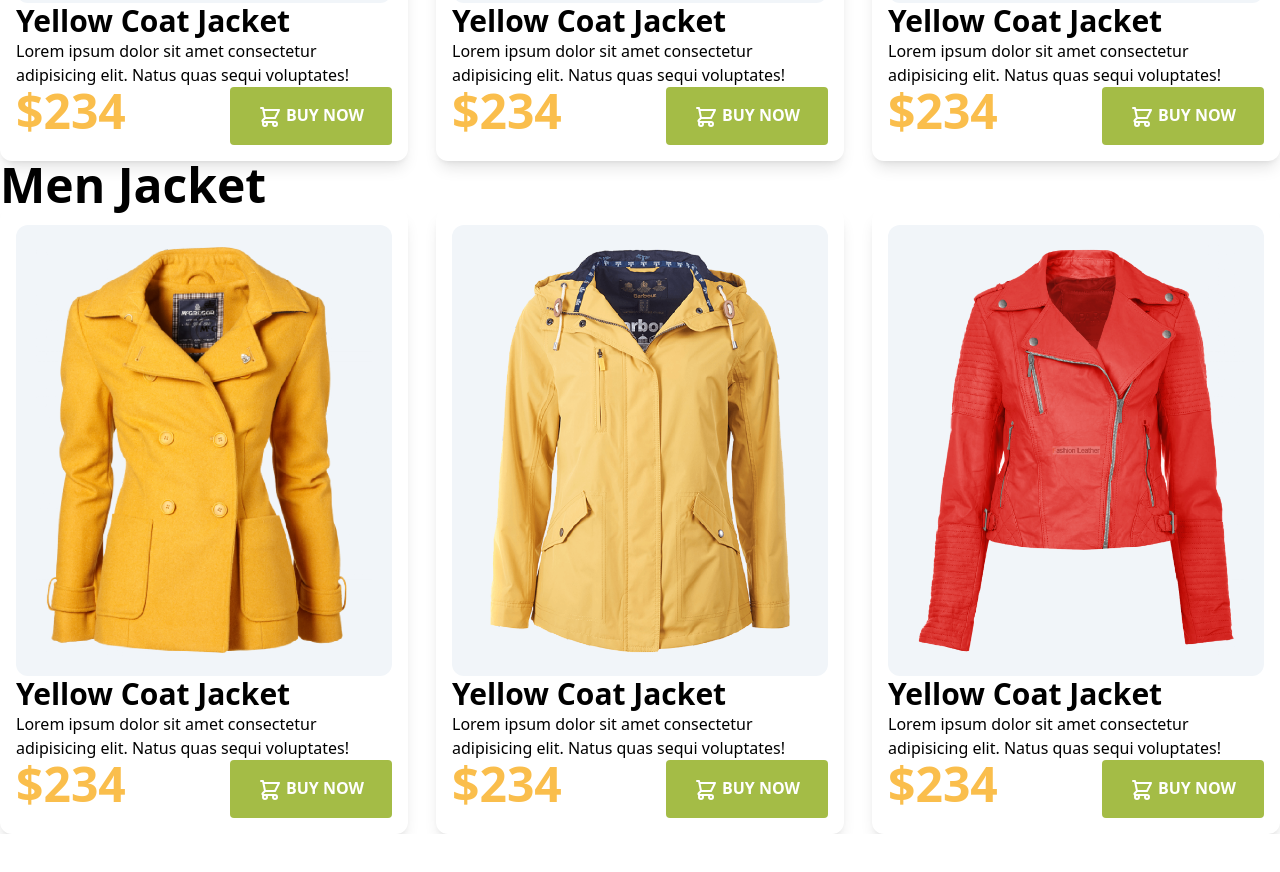
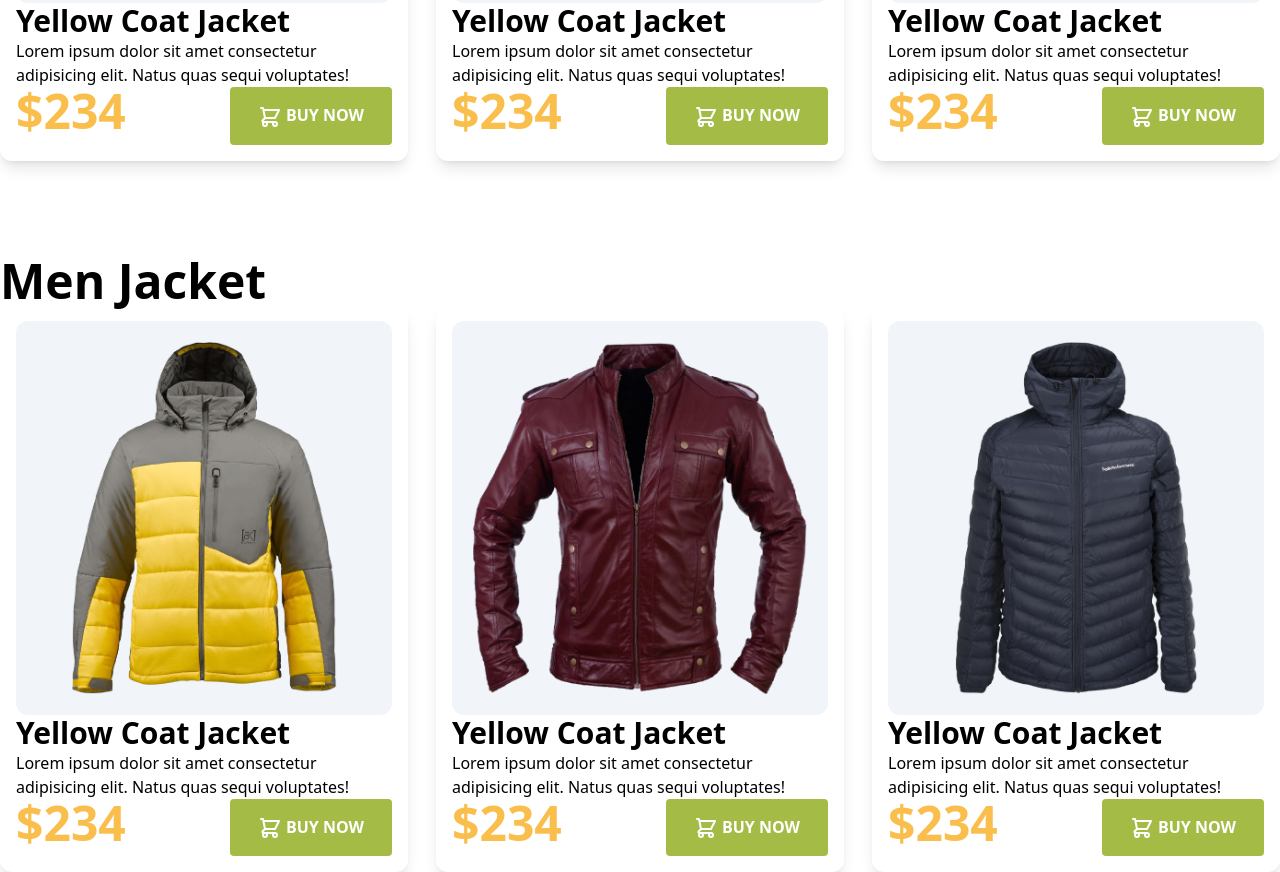
Before and after one commit to MirzaAyon/Penguin-fashion-website-with-tailwind-css, a plain HTML site: page index.html in a window 1280 px wide. Shown: the part 1175-2047 px from the top of the page. Before the commit the page ends 2009 px from the top, so only its background shows below. Drawn offline with nearby package versions, Linux system fonts and the light colour scheme.

Commit message:
men jacket added

```diff
--- a/index.html
+++ b/index.html
@@ -121,14 +121,14 @@
             </div>
         </section>
         <!-- men jacket-->
-        <section>
+        <section class="pt-24">
             <h2 class="text-5xl font-bold">Men Jacket</h2>
             <div class="grid grid-cols-3 gap-7 ">
                 <!-- jacket 1 -->
                 <div class="p-4 shadow-lg rounded-xl">
 
                     <div class="p-5 bg-slate-100 rounded-xl">
-                        <img src="images/jacket-1.png" alt="">
+                        <img src="images/jacket-4.png" alt="">
                     </div>
                     <h3 class="text-3xl font-semibold">Yellow Coat Jacket</h3>
                     <p>Lorem ipsum dolor sit amet consectetur adipisicing elit. Natus quas sequi voluptates!</p>
@@ -148,7 +148,7 @@
                 <div class="p-4 shadow-lg rounded-xl">
 
                     <div class="p-5 bg-slate-100 rounded-xl">
-                        <img src="images/jacket-2.png" alt="">
+                        <img src="images/jacket-5.png" alt="">
                     </div>
                     <h3 class="text-3xl font-semibold">Yellow Coat Jacket</h3>
                     <p>Lorem ipsum dolor sit amet consectetur adipisicing elit. Natus quas sequi voluptates!</p>
@@ -168,7 +168,7 @@
                 <div class="p-4 shadow-lg rounded-xl">
 
                     <div class="p-5 bg-slate-100 rounded-xl">
-                        <img src="images/jacket-3.png" alt="">
+                        <img src="images/jacket-6.png" alt="">
                     </div>
                     <h3 class="text-3xl font-semibold">Yellow Coat Jacket</h3>
                     <p>Lorem ipsum dolor sit amet consectetur adipisicing elit. Natus quas sequi voluptates!</p>
```
